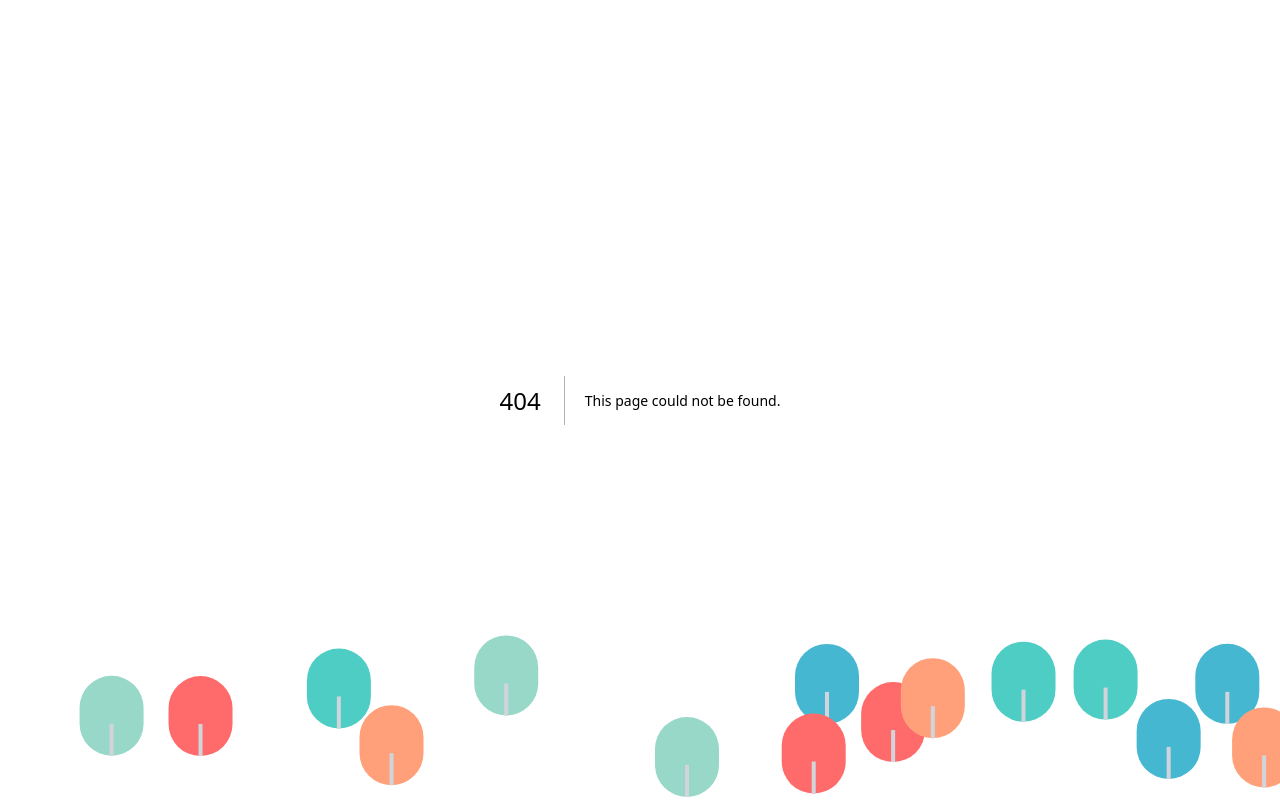
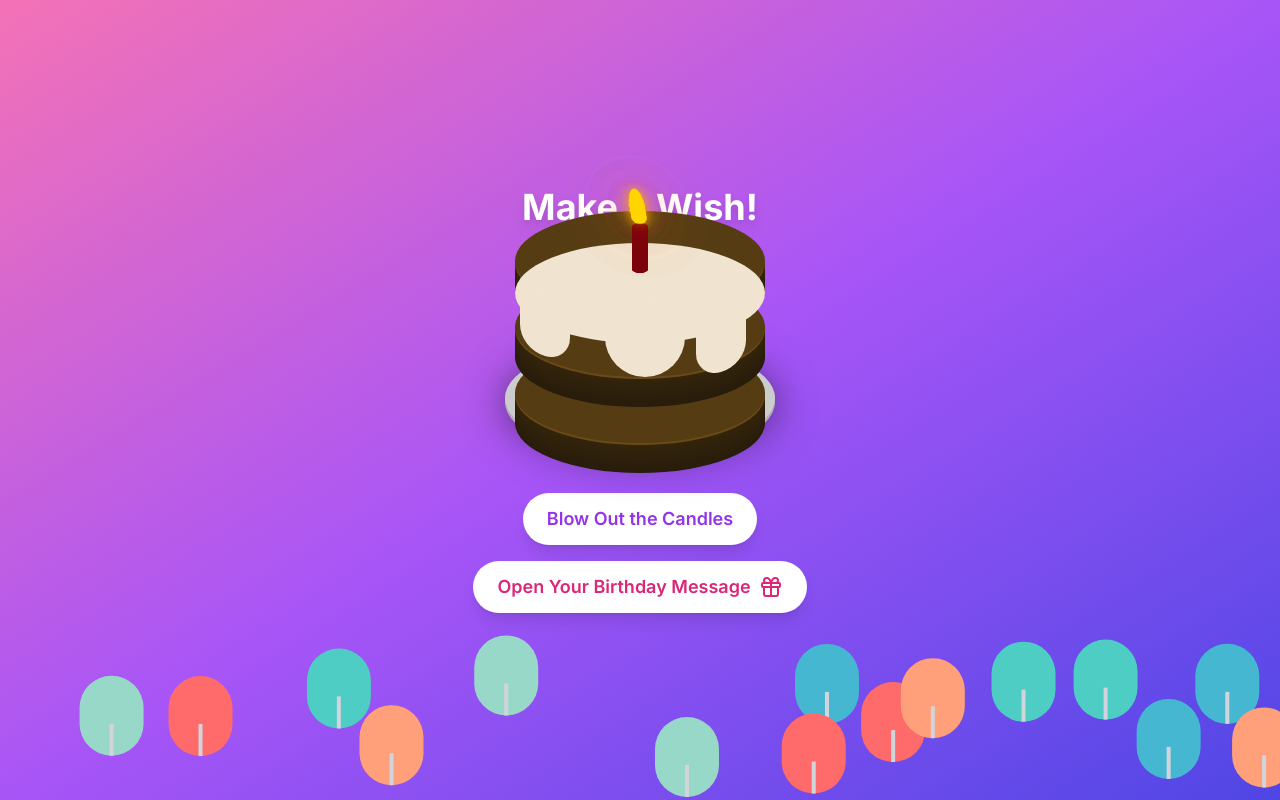
Before and after one commit to Asim-Sidd02/Birthday, a Next.js app: page /cake in a window 1280 px wide. Before the commit this address had no page. Built offline with nearby package versions, Linux system fonts and the light colour scheme.

Commit message:
Develope Cake Route

```diff
--- /dev/null
+++ b/src/app/cake/page.tsx
@@ -0,0 +1,66 @@
+"use client"
+
+import { motion } from "framer-motion"
+import Link from "next/link"
+import { Gift } from "lucide-react"
+import { useState } from "react"
+
+export default function Cake() {
+    const [candlesLit, setCandlesLit] = useState(true)
+
+    const blowOutCandles = () => {
+        setCandlesLit(false)
+    }
+
+    return (
+        <div className="min-h-screen bg-gradient-to-br from-pink-400 via-purple-500 to-indigo-600 flex flex-col items-center justify-center p-4 overflow-hidden">
+            <motion.div
+                className="z-10 text-center"
+                initial={{ opacity: 0, y: 50 }}
+                animate={{ opacity: 1, y: 0 }}
+                transition={{ duration: 0.8 }}
+            >
+                <h1 className="text-4xl font-bold text-white mb-4 drop-shadow-lg">Make a Wish!</h1>
+                <div className="cake mb-8">
+                    <div className="plate"></div>
+                    <div className="layer layer-bottom"></div>
+                    <div className="layer layer-middle"></div>
+                    <div className="layer layer-top"></div>
+                    <div className="icing"></div>
+                    <div className="drip drip1"></div>
+                    <div className="drip drip2"></div>
+                    <div className="drip drip3"></div>
+                    {candlesLit && (
+                        <>
+                            <div className="candle">
+                                <div className="flame"></div>
+                            </div>
+                            <div className="candle">
+                                <div className="flame"></div>
+                            </div>
+                            <div className="candle">
+                                <div className="flame"></div>
+                            </div>
+                        </>
+                    )}
+                </div>
+                {candlesLit ? (
+                    <button
+                        onClick={blowOutCandles}
+                        className="bg-white text-purple-600 px-6 py-3 rounded-full font-semibold text-lg hover:bg-purple-100 transition duration-300 shadow-lg mb-4"
+                    >
+                        Blow Out the Candles
+                    </button>
+                ) : (
+                    <p className="text-xl text-white mb-4 drop-shadow-md">Your wish has been made! 🎉</p>
+                )}
+                <Link
+                    href="/wish"
+                    className="bg-white text-pink-600 px-6 py-3 rounded-full font-semibold text-lg hover:bg-pink-100 transition duration-300 flex items-center justify-center shadow-lg"
+                >
+                    Open Your Birthday Message <Gift className="ml-2" />
+                </Link>
+            </motion.div>
+        </div>
+    )
+}
```
